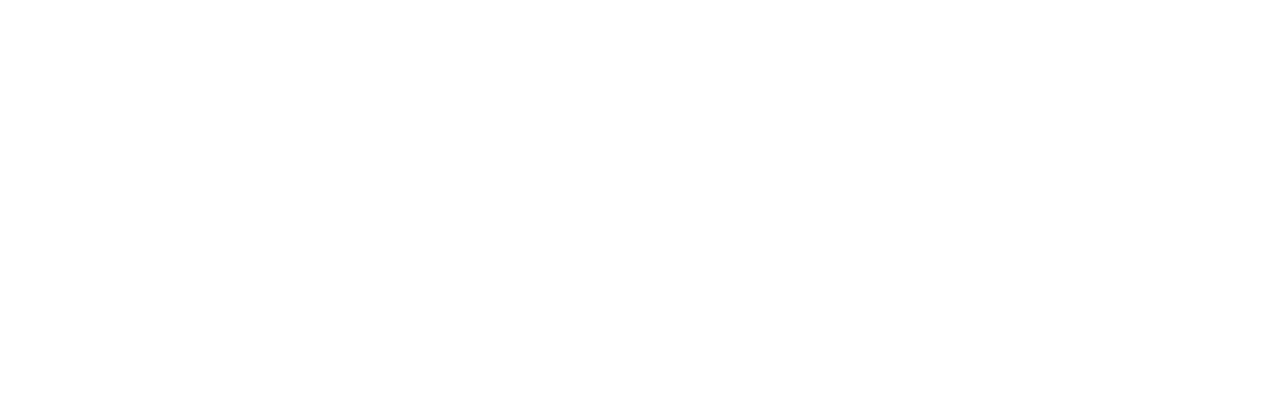
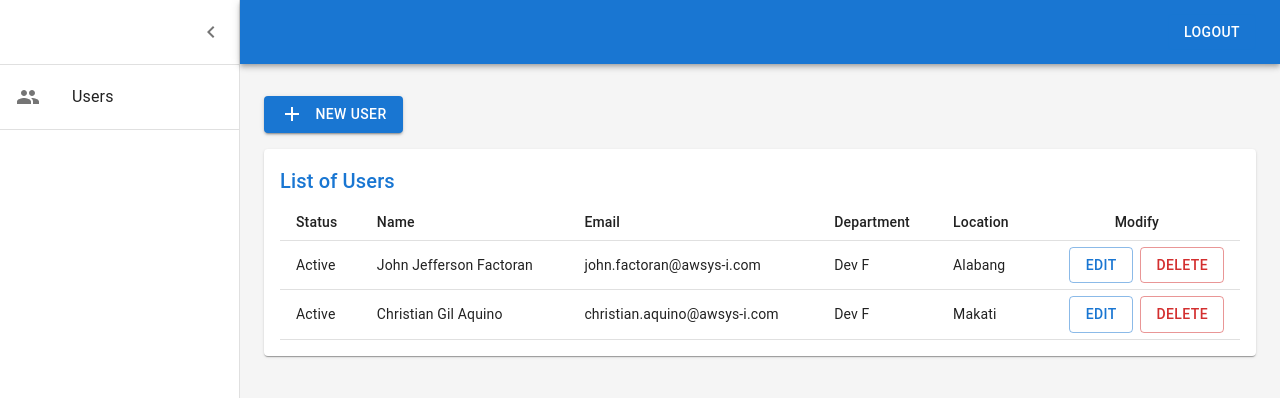
Before and after one commit to JepoySanity/react-ts, a React (Create React App) app: page /users in a window 1280 px wide. Before the commit this address had no page. Shown: the top 398 px of the page. Built offline with nearby package versions, Linux system fonts and the light colour scheme.

Commit message:
added users page

```diff
--- a/src/App.tsx
+++ b/src/App.tsx
@@ -8,7 +8,7 @@
       <Router.BrowserRouter>
         <Router.Routes>
           <Router.Route path="/" element={ <Login/> } />
-          <Router.Route path="/home" element={ <Home/> } />
+          <Router.Route path="/users" element={ <Home/> } />
         </Router.Routes>
       </Router.BrowserRouter>
     </div>
--- /dev/null
+++ b/src/Layouts/Nav/index.tsx
@@ -0,0 +1,16 @@
+import * as React from 'react';
+import ListItemButton from '@mui/material/ListItemButton';
+import ListItemIcon from '@mui/material/ListItemIcon';
+import ListItemText from '@mui/material/ListItemText';
+import PeopleIcon from '@mui/icons-material/People';
+
+export const Nav = (
+  <React.Fragment>
+    <ListItemButton>
+      <ListItemIcon>
+        <PeopleIcon />
+      </ListItemIcon>
+      <ListItemText primary="Users" />
+    </ListItemButton>
+  </React.Fragment>
+);
--- /dev/null
+++ b/src/Pages/Home/Title.tsx
@@ -0,0 +1,14 @@
+import * as React from 'react';
+import Typography from '@mui/material/Typography';
+
+interface TitleProps {
+  children?: React.ReactNode;
+}
+
+export default function Title(props: TitleProps) {
+  return (
+    <Typography component="h2" variant="h6" color="primary" gutterBottom>
+      {props.children}
+    </Typography>
+  );
+}
--- /dev/null
+++ b/src/Pages/Home/Users.tsx
@@ -0,0 +1,160 @@
+import * as React from 'react';
+import * as MUI from '@mui/material';
+import { styled, createTheme, ThemeProvider } from '@mui/material/styles';
+import { Nav } from '../../Layouts/Nav';
+import MuiDrawer from '@mui/material/Drawer';
+import MuiAppBar, { AppBarProps as MuiAppBarProps } from '@mui/material/AppBar';
+import AddIcon from '@mui/icons-material/Add';
+import MenuIcon from '@mui/icons-material/Menu';
+import ChevronLeftIcon from '@mui/icons-material/ChevronLeft';
+import Orders from './UsersList';
+
+const drawerWidth: number = 240;
+
+interface AppBarProps extends MuiAppBarProps {
+  open?: boolean;
+}
+
+const AppBar = styled(MuiAppBar, {
+  shouldForwardProp: (prop) => prop !== 'open',
+})<AppBarProps>(({ theme, open }) => ({
+  zIndex: theme.zIndex.drawer + 1,
+  transition: theme.transitions.create(['width', 'margin'], {
+    easing: theme.transitions.easing.sharp,
+    duration: theme.transitions.duration.leavingScreen,
+  }),
+  ...(open && {
+    marginLeft: drawerWidth,
+    width: `calc(100% - ${drawerWidth}px)`,
+    transition: theme.transitions.create(['width', 'margin'], {
+      easing: theme.transitions.easing.sharp,
+      duration: theme.transitions.duration.enteringScreen,
+    }),
+  }),
+}));
+
+const Drawer = styled(MuiDrawer, { shouldForwardProp: (prop) => prop !== 'open' })(
+  ({ theme, open }) => ({
+    '& .MuiDrawer-paper': {
+      position: 'relative',
+      whiteSpace: 'nowrap',
+      width: drawerWidth,
+      transition: theme.transitions.create('width', {
+        easing: theme.transitions.easing.sharp,
+        duration: theme.transitions.duration.enteringScreen,
+      }),
+      boxSizing: 'border-box',
+      ...(!open && {
+        overflowX: 'hidden',
+        transition: theme.transitions.create('width', {
+          easing: theme.transitions.easing.sharp,
+          duration: theme.transitions.duration.leavingScreen,
+        }),
+        width: theme.spacing(7),
+        [theme.breakpoints.up('sm')]: {
+          width: theme.spacing(9),
+        },
+      }),
+    },
+  }),
+);
+
+const mdTheme = createTheme();
+
+function DashboardContent() {
+  const [open, setOpen] = React.useState(true);
+  const toggleDrawer = () => {
+    setOpen(!open);
+  };
+
+  return (
+    <ThemeProvider theme={mdTheme}>
+      <MUI.Box sx={{ display: 'flex' }}>
+        <MUI.CssBaseline />
+        <AppBar position="absolute" open={open}>
+          <MUI.Toolbar
+            sx={{
+              pr: '24px', // keep right padding when drawer closed
+            }}
+          >
+            <MUI.IconButton
+              edge="start"
+              color="inherit"
+              aria-label="open drawer"
+              onClick={toggleDrawer}
+              sx={{
+                marginRight: '36px',
+                ...(open && { display: 'none' }),
+              }}
+            >
+              <MenuIcon />
+            </MUI.IconButton>
+            <MUI.Typography
+              component="h1"
+              variant="h6"
+              color="inherit"
+              noWrap
+              sx={{ flexGrow: 1 }}
+            >
+            </MUI.Typography>
+            <MUI.Button variant='outlined' sx={{ color: '#ffffff'}}>
+              Logout
+            </MUI.Button>
+          </MUI.Toolbar>
+        </AppBar>
+        <Drawer variant="permanent" open={open}>
+          <MUI.Toolbar
+            sx={{
+              display: 'flex',
+              alignItems: 'center',
+              justifyContent: 'flex-end',
+              px: [1],
+            }}
+          >
+            <MUI.IconButton onClick={toggleDrawer}>
+              <ChevronLeftIcon />
+            </MUI.IconButton>
+          </MUI.Toolbar>
+          <MUI.Divider />
+          <MUI.List component="nav">
+            {Nav}
+            <MUI.Divider sx={{ my: 1 }} />
+          </MUI.List>
+        </Drawer>
+        <MUI.Box
+          component="main"
+          sx={{
+            backgroundColor: (theme) =>
+              theme.palette.mode === 'light'
+                ? theme.palette.grey[100]
+                : theme.palette.grey[900],
+            flexGrow: 1,
+            height: '100vh',
+            overflow: 'auto',
+          }}
+        >
+          <MUI.Toolbar />
+          <MUI.Container maxWidth="lg" sx={{ mt: 4, mb: 4 }}>
+            <MUI.Grid container spacing={3}>
+              {/* Recent Orders */}
+              <MUI.Grid item xs={12}>
+                <MUI.Button sx={{mb:2}} variant="contained">
+                  <AddIcon/>
+                  &ensp;
+                  New User
+                </MUI.Button>
+                <MUI.Paper sx={{ p: 2, display: 'flex', flexDirection: 'column' }}>
+                  <Orders />
+                </MUI.Paper>
+              </MUI.Grid>
+            </MUI.Grid>
+          </MUI.Container>
+        </MUI.Box>
+      </MUI.Box>
+    </ThemeProvider>
+  );
+}
+
+export default function Dashboard() {
+  return <DashboardContent />;
+}
--- /dev/null
+++ b/src/Pages/Home/UsersList.tsx
@@ -0,0 +1,74 @@
+import * as React from 'react';
+import * as MUI from '@mui/material'
+import Title from './Title';
+
+// Generate User Data
+function createData(
+  id: number,
+  status: string,
+  name: string,
+  email: string,
+  department: string,
+  location: string,
+) {
+  return { id, status, name, email, department, location };
+}
+
+const rows = [
+  createData(
+    0,
+    'Active',
+    'John Jefferson Factoran',
+    'john.factoran@awsys-i.com',
+    'Dev F',
+    'Alabang',
+  ),
+  createData(
+    1,
+    'Active',
+    'Christian Gil Aquino',
+    'christian.aquino@awsys-i.com',
+    'Dev F',
+    'Makati',
+  ),
+];
+
+export default function Orders() {
+  return (
+    <React.Fragment>
+      <Title>List of Users</Title>
+      <MUI.Table size="small">
+        <MUI.TableHead>
+          <MUI.TableRow>
+            <MUI.TableCell>Status</MUI.TableCell>
+            <MUI.TableCell>Name</MUI.TableCell>
+            <MUI.TableCell>Email</MUI.TableCell>
+            <MUI.TableCell>Department</MUI.TableCell>
+            <MUI.TableCell>Location</MUI.TableCell>
+            <MUI.TableCell align='center'>Modify</MUI.TableCell>
+          </MUI.TableRow>
+        </MUI.TableHead>
+        <MUI.TableBody>
+          {rows.map((row) => (
+            <MUI.TableRow key={row.id}>
+              <MUI.TableCell>{row.status}</MUI.TableCell>
+              <MUI.TableCell>{row.name}</MUI.TableCell>
+              <MUI.TableCell>{row.email}</MUI.TableCell>
+              <MUI.TableCell>{row.department}</MUI.TableCell>
+              <MUI.TableCell>{row.location}</MUI.TableCell>
+              <MUI.TableCell align='right'>
+                <MUI.Button variant='outlined'>
+                  Edit
+                </MUI.Button>
+                &ensp;
+                <MUI.Button variant='outlined' color='error'>
+                  Delete
+                </MUI.Button>
+              </MUI.TableCell>
+            </MUI.TableRow>
+          ))}
+        </MUI.TableBody>
+      </MUI.Table>
+    </React.Fragment>
+  );
+}
--- a/src/Pages/Home/index.tsx
+++ b/src/Pages/Home/index.tsx
@@ -1,5 +1,7 @@
+import Dashboard from "./Users"
+
 export default function Home(){
     return(
-        <div>asdf</div>
+        <Dashboard/>
     )
 }
```
